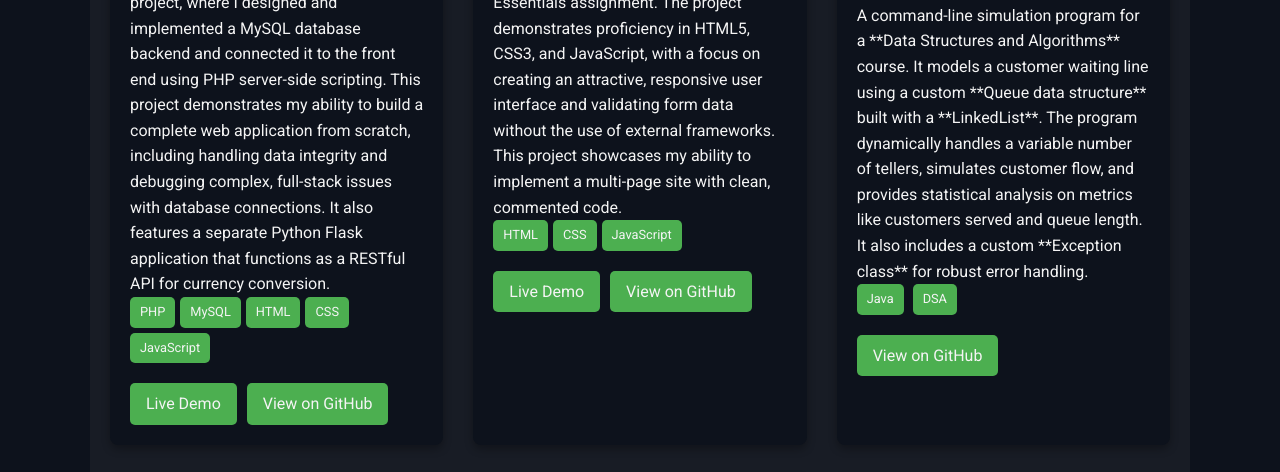
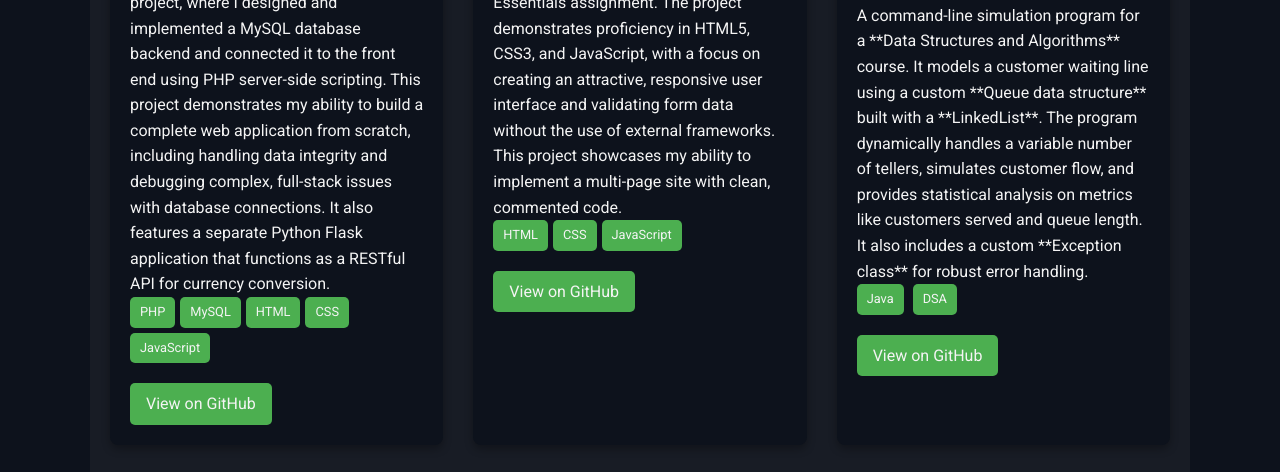
Before and after one commit to mirzausamaikram/portfolio-website, a plain HTML site: page index.html in a window 1280 px wide. Shown: the part 1812-2284 px from the top of the page. Drawn offline with nearby package versions, Linux system fonts and the light colour scheme.

Commit message:
Some buttons Removed

```diff
--- a/index.html
+++ b/index.html
@@ -55,7 +55,6 @@
                     <span>PHP</span><span>MySQL</span><span>HTML</span><span>CSS</span><span>JavaScript</span>
                 </div>
                 <div class="project-links">
-                    <a href="#" target="_blank" class="link-button">Live Demo</a>
                     <a href="https://github.com/mirzausamaikram" target="_blank" class="link-button">View on GitHub</a>
                 </div>
             </div>
@@ -70,7 +69,6 @@
                 <span>HTML</span><span>CSS</span><span>JavaScript</span>
                 </div>
                 <div class="project-links">
-                    <a href="#" target="_blank" class="link-button">Live Demo</a>
                     <a href="https://github.com/mirzausamaikram" target="_blank" class="link-button">View on GitHub</a>
                 </div>
             </div>
```
